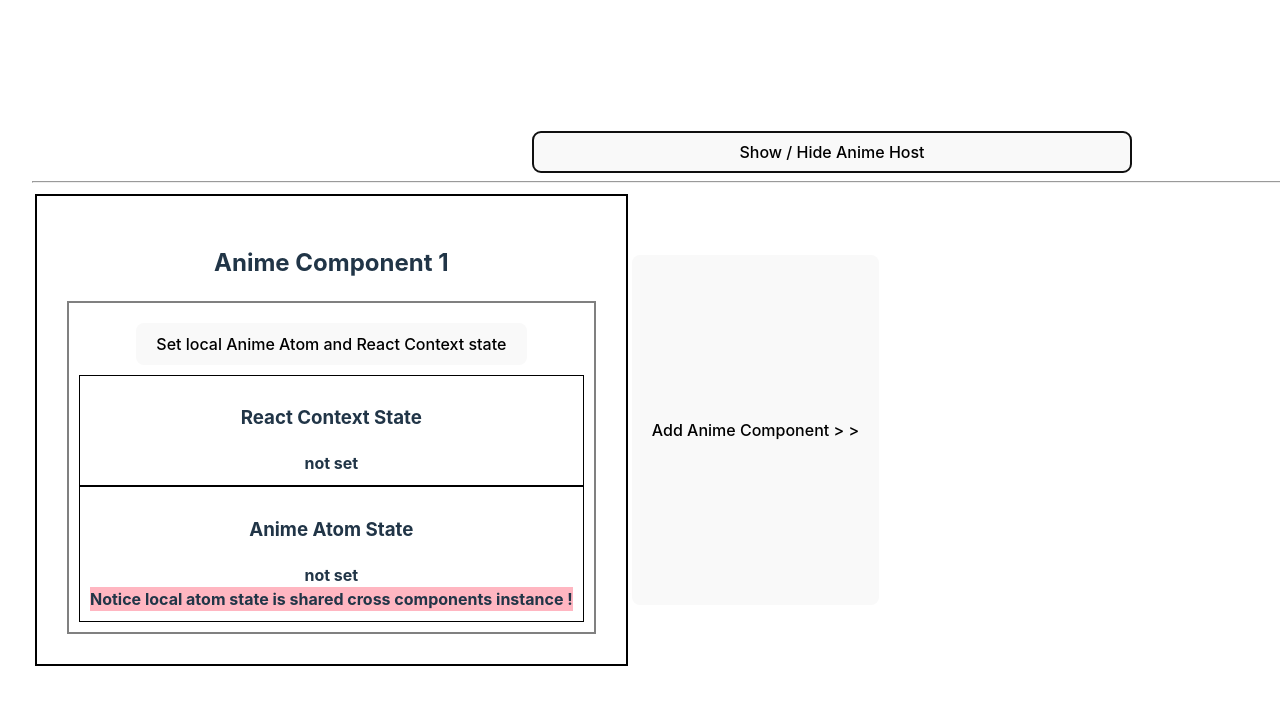
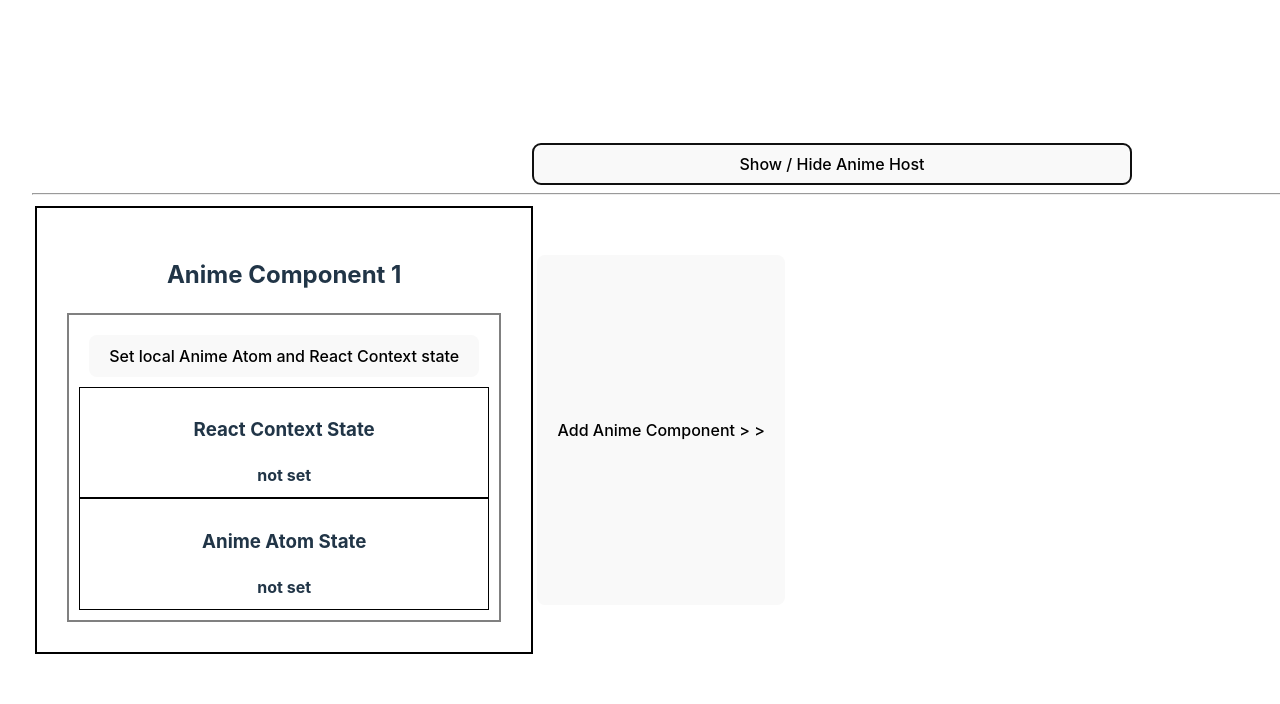
Before and after one commit to ctarmor/AtomVsReactStateSample, a React (Vite) app: page / in a window 1280 px wide. Both pictures are taken after a click on the button "Show / Hide Anime Host". Shown: the top 704 px of the page. Built offline with nearby package versions, Linux system fonts and the light colour scheme.

Commit message:
Removed warning

```diff
--- a/src/AnimeComponent.jsx
+++ b/src/AnimeComponent.jsx
@@ -30,7 +30,6 @@ export const AnimeComponent = ({ componentId }) => {
       <div style={{ border: "1px solid black", padding: "10px" }}>
         <h3>Anime Atom State</h3>
         <div style={{ background: animeBackground }} >{anime}</div>
-        <div style={{ background: 'lightpink' }} >Notice local atom state is shared cross components instance !</div>
       </div>
     </>
   );
```
